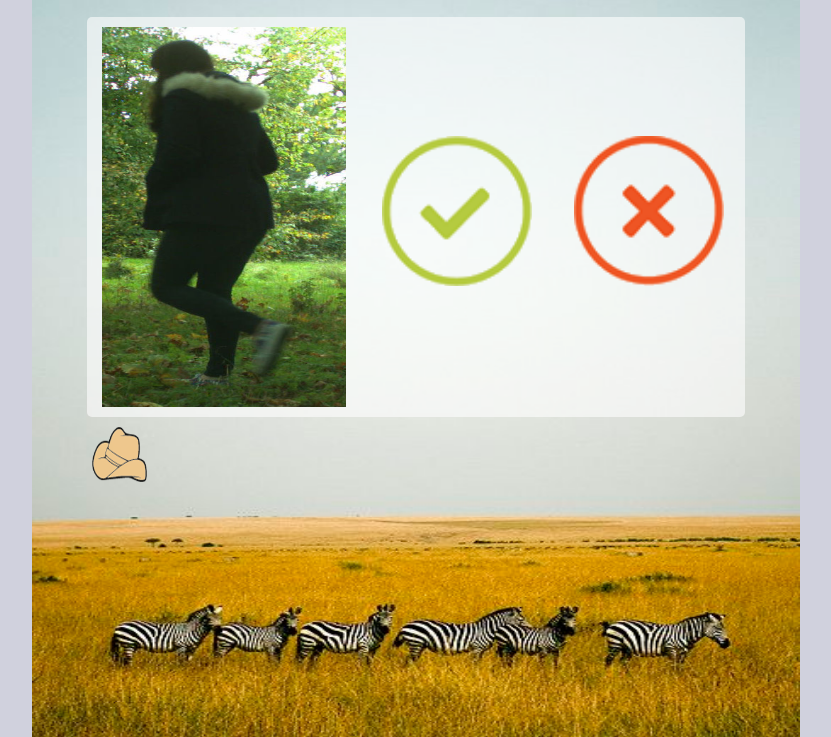
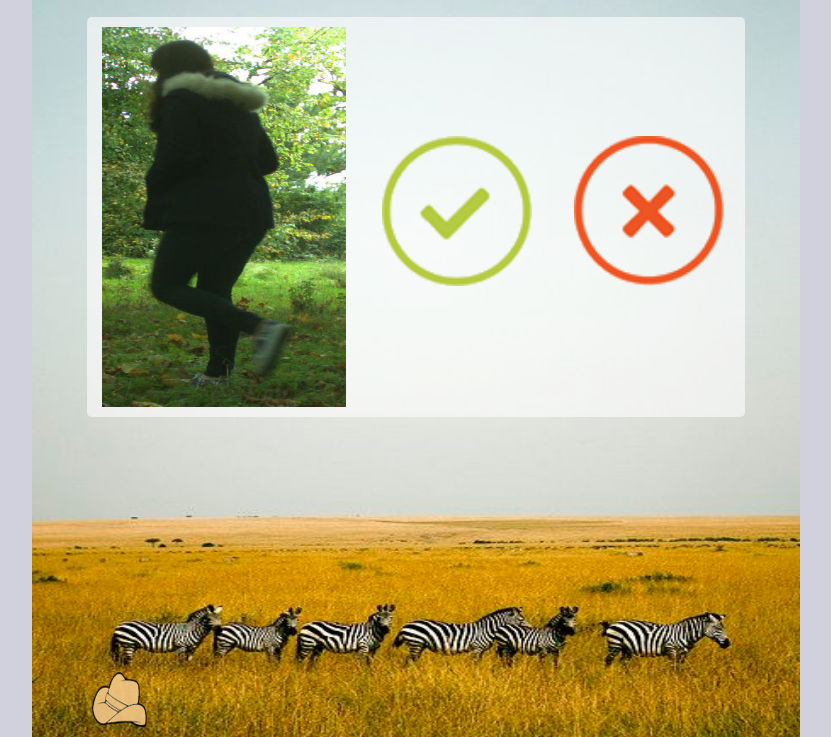
Before and after one commit to Lily418/Virtual-Ranger-App, a website: page index.html in a window 1280 px wide. Shown: the part 63-800 px from the top of the page, without its empty margins (224-1055 px from the left). Drawn offline with nearby package versions, Linux system fonts and the light colour scheme.

Commit message:
No moving hat

```diff
--- a/css/main.css
+++ b/css/main.css
@@ -90,7 +90,7 @@ body {
 
 .menu {
   position: absolute;
-  bottom: -75;
+  bottom: 0;
   height: 75px;
 }
 
```
